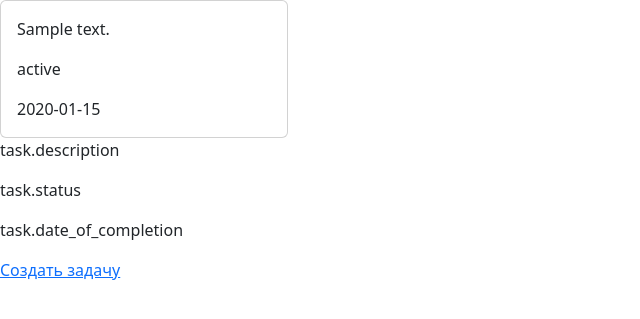
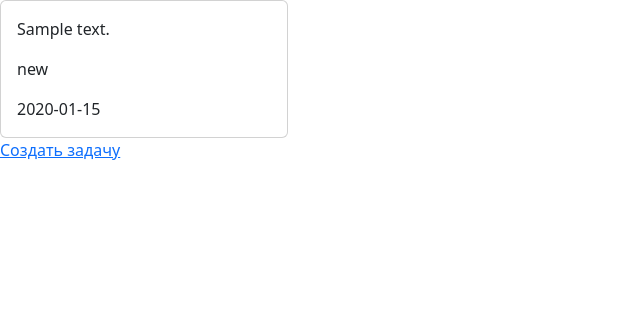
Before and after one commit to kulgan-web/homework_52_kirill_barkchanskii, a Django app: page / in a window 1280 px wide. Shown: the top 319 px of the page, without its empty margins (0-640 px from the left). Run offline with Django 4.2, Linux system fonts and the light colour scheme; tables that the repository leaves empty hold one stand-in row (values such as "Sample post").

Commit message:
добавил селект, изменил models.py, index.html,task.html, дописал логику в views.py

```diff
--- a/source/webapp/admin.py
+++ b/source/webapp/admin.py
@@ -5,7 +5,7 @@
 @admin.register(Task)
 class TaskAdmin(admin.ModelAdmin):
     list_display = ['id', 'description', 'status', 'date_of_completion']
-    list_filter = ['description']
-    search_fields = ['description', 'status']
+    list_filter = ['description', 'date_of_completion']
+    search_fields = ['description', 'status', 'date_of_completion']
     fields = ['description', 'status', 'date_of_completion']
     readonly_fields = ['date_of_completion']
--- a/source/webapp/models.py
+++ b/source/webapp/models.py
@@ -1,9 +1,11 @@
 from django.db import models
+
+status_choices = [('new', 'Новая'), ('in_progress', 'В процессе'),  ('done', 'Сделано')]
 
 class Task(models.Model):
     description = models.CharField(max_length=150, null=False, blank=False, verbose_name='Описание задачи')
-    status = models.CharField(max_length=50, default='new', verbose_name='Статус задачи')
-    date_of_completion = models.TextField(null=True, verbose_name='Дата выполнения YYYY-mm-dd')
+    status = models.CharField(max_length=50, default='new', verbose_name='Статус задачи', choices=status_choices)
+    date_of_completion = models.TextField(max_length=20, null=True, verbose_name='Дата выполнения YYYY-mm-dd')
 
     def __str__(self):
         return f'{self.id} {self.description}'
--- a/source/webapp/templates/index.html
+++ b/source/webapp/templates/index.html
@@ -16,11 +16,6 @@
               <p class="card-text">{{ task.date_of_completion }}</p>
           </div>
         </div>
-        <div>
-            <p>task.description</p>
-            <p>task.status</p>
-            <p>task.date_of_completion</p>
-        </div>
     {% endfor %}
     <a href="/task/">Создать задачу</a>
     <script src="https://cdn.jsdelivr.net/npm/bootstrap@5.3.2/dist/js/bootstrap.bundle.min.js" integrity="sha384-C6RzsynM9kWDrMNeT87bh95OGNyZPhcTNXj1NW7RuBCsyN/o0jlpcV8Qyq46cDfL" crossorigin="anonymous"></script>
--- a/source/webapp/views.py
+++ b/source/webapp/views.py
@@ -1,6 +1,7 @@
 from django.shortcuts import render
-from webapp.models import Task
+from webapp.models import Task, status_choices
 from django.http import HttpResponseRedirect
+from datetime import datetime
 
 def index_page(request):
     if request.method == 'GET':
@@ -9,7 +10,7 @@
 
 def create_task(request):
     if request.method == 'GET':
-        return render(request, 'task.html')
+        return render(request, 'task.html', {'status_choices':status_choices})
     elif request.method == 'POST':
         Task.objects.create(
             description=request.POST.get('description'),
```
Also changed, not shown: source/webapp/templates/task.html (+5 -6 lines).
